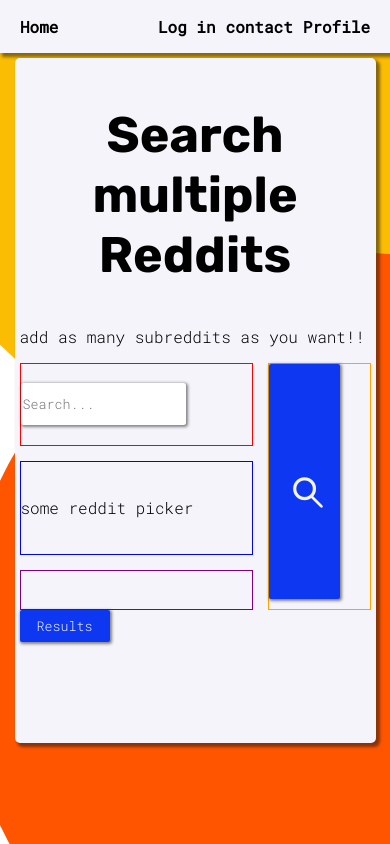
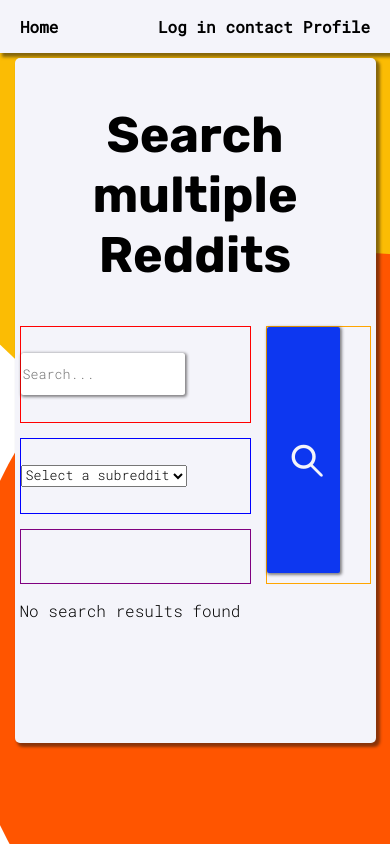
Before and after one commit to wpeckelsen/reddit-multi-search, a Next.js app: page /pages/search in a window 390 px wide. Built offline with nearby package versions, Linux system fonts and the light colour scheme.

Commit message:
search functionality better

```diff
--- a/package.json
+++ b/package.json
@@ -2,6 +2,7 @@
   "name": "reddit-multi-search",
   "version": "0.1.0",
   "private": true,
+  "type": "module",
   "scripts": {
     "dev": "next dev",
     "build": "next build",
@@ -9,7 +10,8 @@
     "lint": "next lint"
   },
   "dependencies": {
-    "next": "14.1.0",
+    "next": "^14.1.4",
+    "npm": "^10.5.0",
     "react": "^18",
     "react-dom": "^18"
   },
--- a/src/app/components/card/card.scss
+++ b/src/app/components/card/card.scss
@@ -1,21 +1,19 @@
-
 @import "@/app/styles/variables.scss";
 
 
 .wide {
     background-color: $offwhite;
-    backdrop-filter: blur(5px);
     box-shadow: $shadowRegular;
     border-radius: 5px;
     margin: 50px auto;
     padding: 20px;
     min-height: 80vh;
-    min-width: calc(100% - 60px);
-
+    min-width: 200px;
+    max-width: 1000px;
 
 }
 
-.narrow{
+.narrow {
     background-color: $offwhite;
     box-shadow: $shadowRegular;
     width: calc(60% - 40px);
@@ -34,7 +32,7 @@
         width: 90%;
     }
 
-    .wide{
+    .wide {
         margin: 5px;
         padding: 5px;
         width: 100%;
@@ -50,7 +48,7 @@
         padding: 5px;
     }
 
-    .wide{
+    .wide {
         margin: 5px;
         width: 90%;
         padding: 5px;
--- a/src/app/components/searchbar/Searchbar.jsx
+++ b/src/app/components/searchbar/Searchbar.jsx
@@ -1,54 +1,45 @@
-"use client"
+
 
 import React from 'react'
-import { useState } from 'react';
 import Button from '../button/Button';
 import Grid from '../grid/Grid';
 import "./searchbar.scss";
 
-export default function Searchbar() {
-
-  const [searchTerm, setSearchTerm] = useState('');
-
-  const handleSearch = (e) => {
-    setSearchTerm(e.target.value);
-    // onSearch(e.target.value);
-  }
-
-
+export default function Searchbar({ inputValue, onSearch, onDropDown, click }) {
 
   return (
-
-
-    <div>
-
-      <Grid
+<div>
+<Grid
+        // User inputs custom search query here
         a={<>
-
           <input className='searchInput'
             type="text"
             placeholder="Search..."
-            value={searchTerm}
-            onChange={handleSearch}
+            value={inputValue}
+            onChange={onSearch}
           />
-
         </>}
 
-        b={<> <p>some reddit picker</p> </>}
+        // User picks a subreddit here
+        b={<>
+          <select id="subredditSelect" onChange={onDropDown}>
+            <option value="">Select a subreddit</option>
+            <option value="site:reddit.com/r/dog ">Dog</option>
+            <option value="site:reddit.com/r/cats ">Cats</option>
+            <option value="site:reddit.com/r/horses ">horses</option>
+          </select>
+        </>}
 
         c={
           <>
             <Button
+              click={click}
+              type="button"
               content={<> <p className='icon'>⌕</p> </>}
-
             />
           </>
         }
       />
-
-
-
-
     </div>
   )
 }
--- /dev/null
+++ b/src/app/helpers/google/Google.jsx
@@ -0,0 +1,131 @@
+'use client'
+
+
+import SearchSnippet from '@/app/components/SearchSnippet/SearchSnippet';
+import Button from '@/app/components/button/Button';
+import Searchbar from '@/app/components/searchbar/Searchbar';
+import React from 'react'
+import { useState, useEffect } from 'react';
+
+export default function Google() {
+
+
+    const [searchResults, setSearchResults] = React.useState([]);
+    const [searchTerm, setSearchTerm] = React.useState('');
+    const [selectedSubreddit, setSelectedSubreddit] = React.useState('');
+    const [click, setClick] = React.useState(0);
+
+    const [totalResults, setTotalResults] = React.useState(0);
+    const [index, setIndex] = React.useState(0);
+
+
+
+    const combinedSearchTerm = `${searchTerm} ${selectedSubreddit}`;
+
+
+
+    async function fetchResults() {
+        const apiKey = 'AIzaSyAxrEVlU_KY8SkfpljpNk3HZ6wTZ1Yf0AA';
+        const cx = '25e484cb53c6f4d68';
+        const url = `https://www.googleapis.com/customsearch/v1?q=${combinedSearchTerm}&key=${apiKey}&cx=${cx}&start=${index}`;
+        const response = await fetch(url);
+        const data = await response.json();
+        setSearchResults(prevResults => [...prevResults, ...(data.items || [])]);
+        setTotalResults(data.searchInformation.totalResults);
+        console.log("================");
+
+        console.log(">> fetchResults index: " + index)
+
+    }
+
+    const handleInputChange = (e) => {
+        setSearchTerm(e.target.value);
+    };
+
+    const handleDropdownChange = (event) => {
+        setSelectedSubreddit(event.target.value);
+    };
+
+
+
+
+    async function handleClick() {
+        setSearchResults([]); // Reset searchResults to empty array
+        setIndex(1);
+        setClick(1);
+    }
+
+    useEffect(() => {
+
+        // clicking search twice stops it from searching?? houtje touwtje, fix
+        if (click === 1) {
+            async function fetch() {
+                await fetchResults();
+                setClick(0);
+            }
+            fetch();
+
+        }
+
+
+
+
+    }, [click]);
+
+    async function loadMoreResults() {
+        setIndex(index + 10);
+    }
+
+    useEffect(() => {
+        if (index > 10) {
+            async function fetch() {
+                await fetchResults();
+            }
+            fetch();
+
+        }
+        // clicking search twice stops it from searching??
+
+
+    }, [index]);
+
+
+
+
+    return (
+        <div>
+
+            <Searchbar
+                inputValue={searchTerm}
+                onSearch={handleInputChange}
+                onDropDown={handleDropdownChange}
+                click={handleClick}
+            />
+
+            {searchResults.length > 0 ? (
+                <div>
+                    <ol>
+                        {searchResults.map((item, index) => (
+                            <li key={item.id}>
+                                <SearchSnippet
+                                    displayLink={item.displayLink}
+                                    formattedUrl={item.formattedUrl}
+                                    snippet={item.snippet}
+                                />
+                            </li>
+                        ))}
+                    </ol>
+                    {searchResults.length > 0 && totalResults > searchResults.length && (
+                        <Button
+                            content="Load More"
+                            click={loadMoreResults}
+                            type="form"
+                        />
+                    )}
+                </div>
+            ) : (
+                <p className='no-result'>No search results found</p>
+            )}
+        </div>
+    )
+}
--- a/src/app/pages/search/page.jsx
+++ b/src/app/pages/search/page.jsx
@@ -1,36 +1,24 @@
+
 import Button from '@/app/components/button/Button'
 import Card from '@/app/components/card/Card'
 import Searchbar from '@/app/components/searchbar/Searchbar'
+import Google from '@/app/helpers/google/Google'
+
 import Link from 'next/link'
 import React from 'react'
 
 export default function page() {
   return (
-
     <>
       <Card
         size="wide"
         title="Search multiple Reddits"
-        subtitle="add as many subreddits as you want!!"
         content={
           <>
-           <Searchbar
-           />
-
-           <Button
-           content={<><Link href="results">Results</Link></>}
-           />
-
+            <Google/>
           </>
         }
-
       />
-
-
-
-
-
     </>
-
   )
 }
--- a/src/app/styles/globals.scss
+++ b/src/app/styles/globals.scss
@@ -12,6 +12,8 @@ textarea,
 select {
   font-family: 'Roboto Mono', sans-serif;
   font-weight: 200;
+
+  word-wrap: break-word;
 }
 
 
@@ -20,9 +22,7 @@ h1 {
   font-weight: 200;
   font-size: 100px;
   text-align: center;
-    // position: relative;
-    // z-index: 1;
-    // margin: 10px;
+
   backdrop-filter: blur(100px);
   box-shadow: $shadowRegular;
   margin-left: 20px;
@@ -32,7 +32,7 @@ h1 {
 
 }
 
-h2{
+h2 {
   font-family: 'Rubik', sans-serif;
   font-weight: 200;
   font-size: 60px;
@@ -42,7 +42,7 @@ h2{
 }
 
 
-h3{
+h3 {
   font-family: 'Rubik', sans-serif;
   font-weight: 200;
   font-size: 35px;
@@ -52,7 +52,7 @@ h3{
 }
 
 
-h4{
+h4 {
   font-family: 'Rubik', sans-serif;
   font-weight: 200;
   font-size: 20px;
@@ -93,11 +93,26 @@ body {
   h1 {
     font-size: 60px;
   }
+
   h2 {
     font-size: 50px;
   }
+
   h3 {
     font-size: 35px;
+  }
+
+
+  p {
+    font-size: 16px;
+
+    word-wrap: break-word;
+  }
+
+  span {
+    font-size: 14px;
+
+    word-wrap: break-word;
   }
 }
 
@@ -107,9 +122,11 @@ body {
   h1 {
     font-size: 100px;
   }
+
   h2 {
     font-size: 60px;
   }
+
   h3 {
     font-size: 40px;
   }
```
Also changed, not shown: src/app/page.jsx (+5 -3 lines), src/app/pages/results/page.jsx (line endings or trailing spaces), 1 other file (tests, documents, lock files or other folders). Lines whose indentation alone changed are shown as unchanged.
